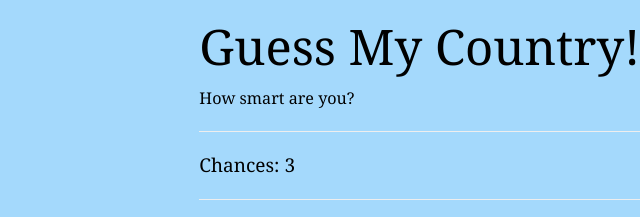
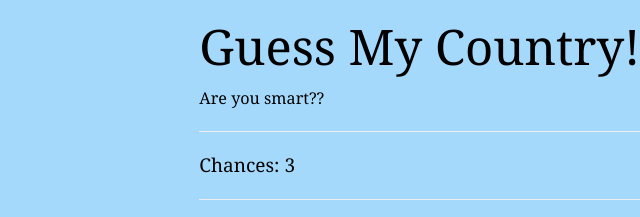
Before and after one commit to njeriolenkere/GuessMyCountry, a plain HTML site: page index.html in a window 1280 px wide. Shown: the top 217 px of the page, 29-669 px from the left. Drawn offline with Linux system fonts and the light colour scheme.

Commit message:
Update index.html

```diff
--- a/index.html
+++ b/index.html
@@ -2,7 +2,7 @@
 <html lang="en">
     <head>
         <title>Guess my Country</title>
-      <meta name="guess games, games by njeri olenkere,  guess my country" content="computer games"/>
+      <meta name="guess games, games by Njeri Olenkere,  guess my country, games" content="computer games"/>
       <meta charset="utf-8"/>
       <meta name="viewport" content="width=device-width, initial-scale=1">
       <meta name="viewport" content="initial-scale=1, maximum-scale=1">
@@ -16,7 +16,7 @@
         <div class="container-fluid">
             <div class="row">
                 <div class="col-md-2">&nbsp;</div>
-                <div class="col-md-8"><h1 class="page-title">Guess My Country!</h1><small>How smart are you?</small><hr />
+                <div class="col-md-8"><h1 class="page-title">Guess My Country!</h1><small> Are you smart??</small><hr />
 
                     <div class="row">
                         <div class="col-md-6" id="chancediv">Chances: </div>
```
